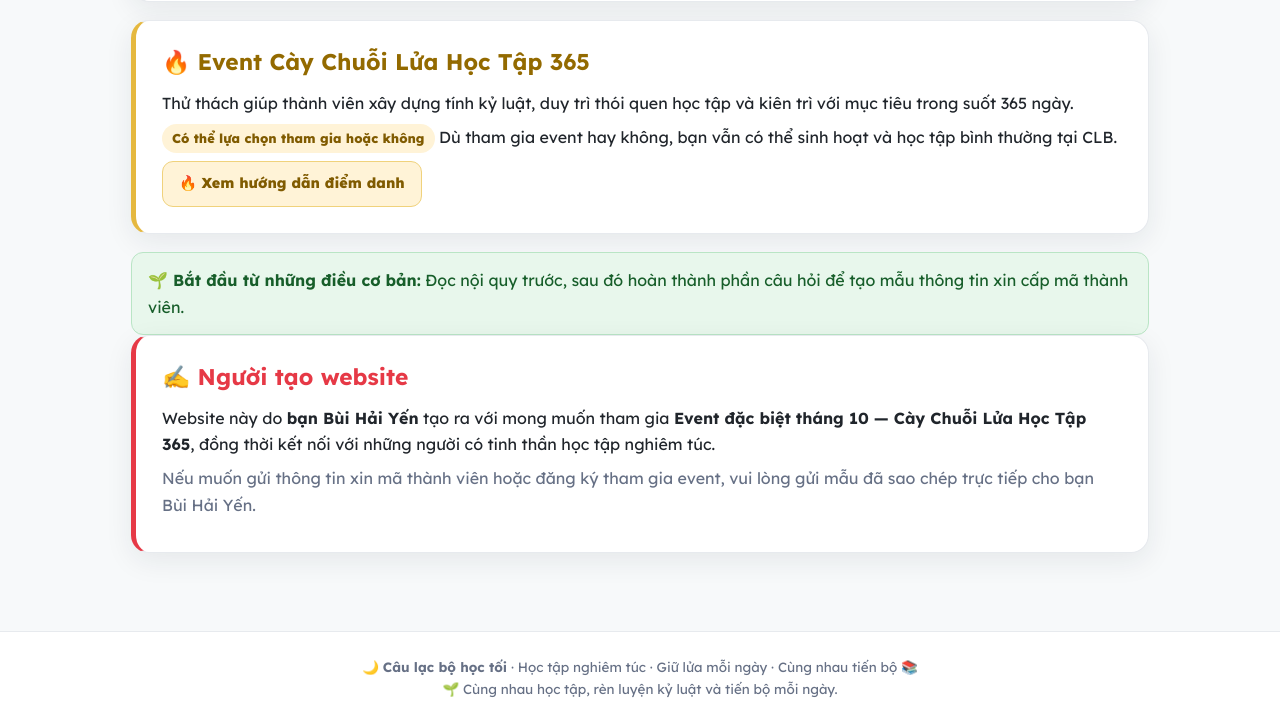
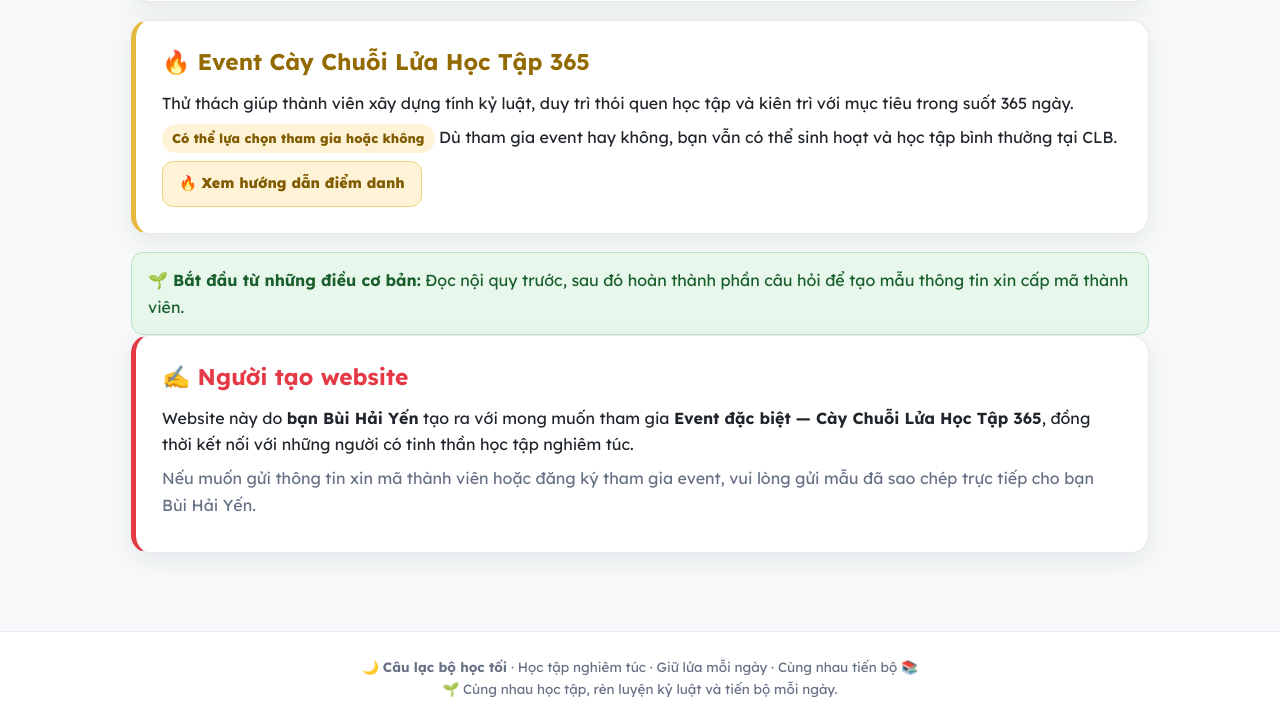
Before and after one commit to yen0110122009-cell/the-le-event, a plain HTML site: page index.html in a window 1280 px wide. Shown: the part 1094-1818 px from the top of the page. Drawn offline with Linux system fonts and the light colour scheme.

Commit message:
Update index.html

```diff
--- a/index.html
+++ b/index.html
@@ -77,7 +77,7 @@ main{max-width:1050px;margin:26px auto;padding:0 16px 34px}.page{display:none;an
 </div></div>
 <div class="card gold"><h2>🔥 Event Cày Chuỗi Lửa Học Tập 365</h2><p>Thử thách giúp thành viên xây dựng tính kỷ luật, duy trì thói quen học tập và kiên trì với mục tiêu trong suốt 365 ngày.</p><p><span class="pill pill-gold">Có thể lựa chọn tham gia hoặc không</span> Dù tham gia event hay không, bạn vẫn có thể sinh hoạt và học tập bình thường tại CLB.</p><button class="btn btn-gold" onclick="showPage('event')">🔥 Xem hướng dẫn điểm danh</button></div>
 <div class="success-note"><strong>🌱 Bắt đầu từ những điều cơ bản:</strong> Đọc nội quy trước, sau đó hoàn thành phần câu hỏi để tạo mẫu thông tin xin cấp mã thành viên.</div>
-<div class="card"><h2>✍️ Người tạo website</h2><p>Website này do <strong>bạn Bùi Hải Yến</strong> tạo ra với mong muốn tham gia <strong>Event đặc biệt tháng 10 — Cày Chuỗi Lửa Học Tập 365</strong>, đồng thời kết nối với những người có tinh thần học tập nghiêm túc.</p><p class="muted">Nếu muốn gửi thông tin xin mã thành viên hoặc đăng ký tham gia event, vui lòng gửi mẫu đã sao chép trực tiếp cho bạn Bùi Hải Yến.</p></div>
+<div class="card"><h2>✍️ Người tạo website</h2><p>Website này do <strong>bạn Bùi Hải Yến</strong> tạo ra với mong muốn tham gia <strong>Event đặc biệt — Cày Chuỗi Lửa Học Tập 365</strong>, đồng thời kết nối với những người có tinh thần học tập nghiêm túc.</p><p class="muted">Nếu muốn gửi thông tin xin mã thành viên hoặc đăng ký tham gia event, vui lòng gửi mẫu đã sao chép trực tiếp cho bạn Bùi Hải Yến.</p></div>
 </section>
 <section aria-labelledby="rulesTitle" class="page" id="noi-quy">
 <div class="section-head"><span class="pill pill-red">📕 Dành cho thành viên mới</span><h1 id="rulesTitle">Nội quy câu lạc bộ học tối</h1><p>📖 <strong>Bạn hãy đọc thật kỹ các nội dung trong mục này để nắm rõ cách hoạt động, nội quy và những điều cần lưu ý khi tham gia CLB nhé.</strong></p></div>
```
